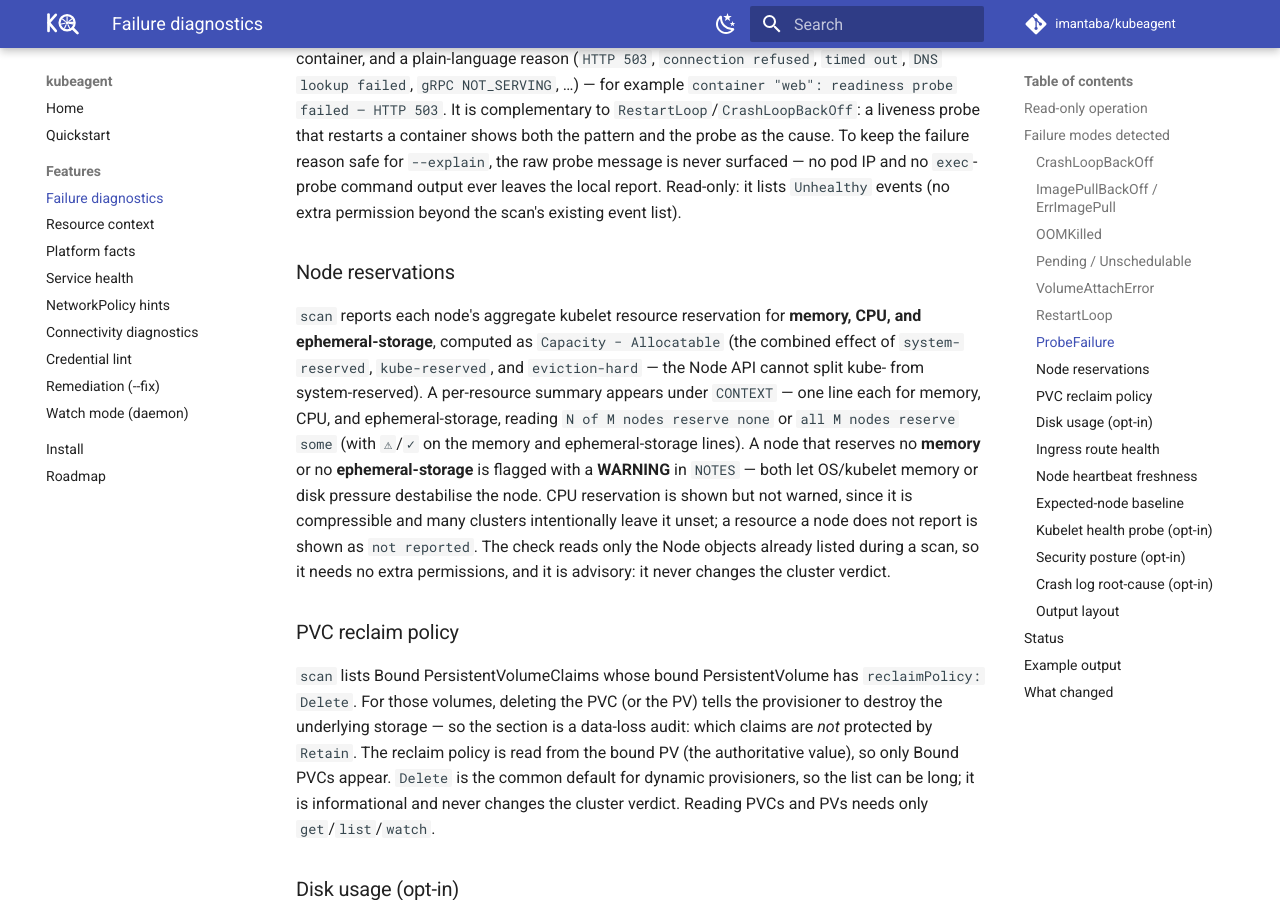
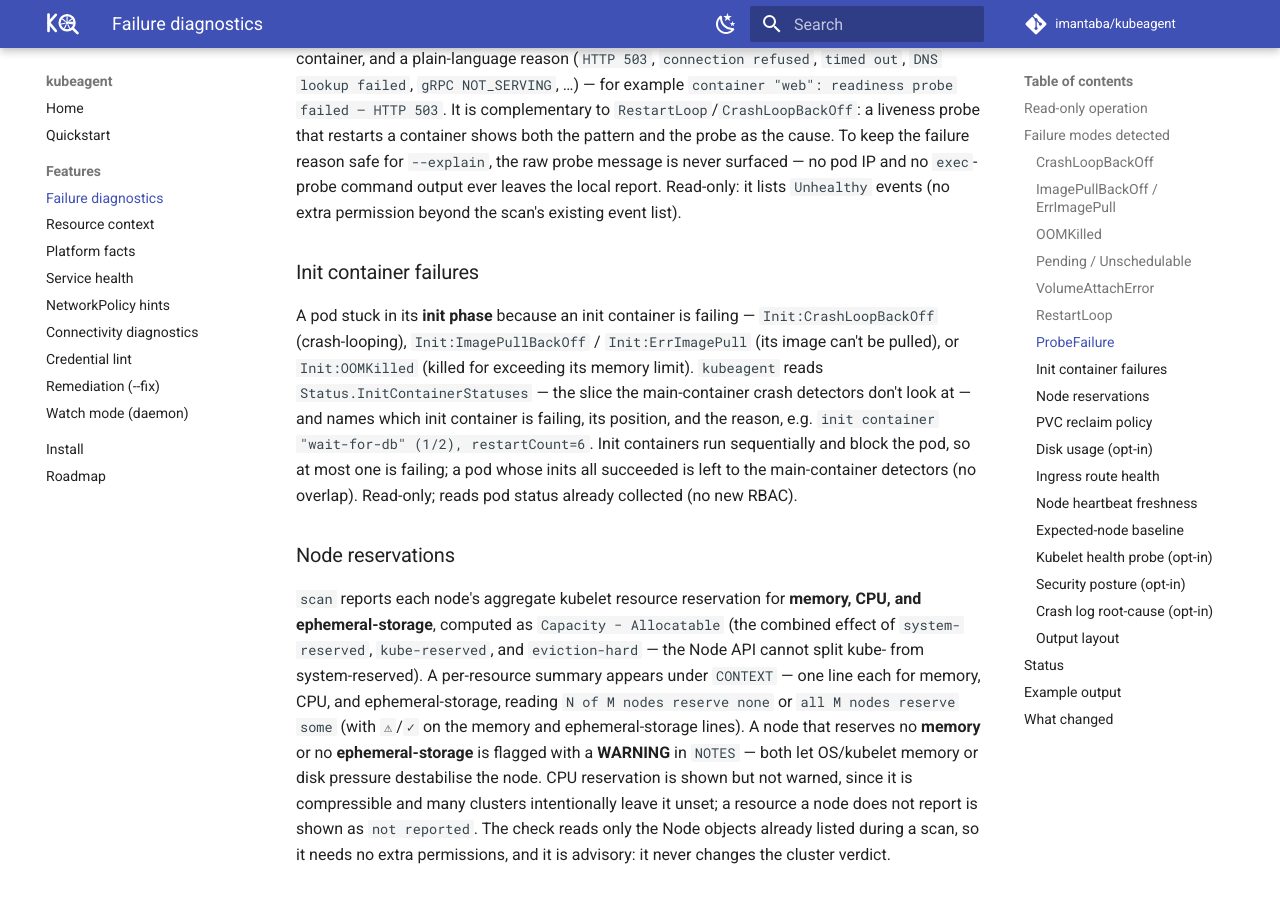
Before and after one commit to imantaba/kubeagent, an MkDocs documentation site: the page built from website/docs/features/diagnostics.md, in a window 1280 px wide and 900 px high, scrolled down 1546 px. Built offline with MkDocs 1.6.1 and Material for MkDocs 9.7.7, drawn with Linux system fonts in a browser that asks for light colours; comment, search, counter and statistics services are not loaded; some of the changed text lies outside the part shown.

Commit message:
docs: document the InitContainer failure detector

```diff
--- a/website/docs/features/diagnostics.md
+++ b/website/docs/features/diagnostics.md
@@ -64,6 +64,19 @@ that restarts a container shows both the pattern and the probe as the cause. To
 the failure reason safe for `--explain`, the raw probe message is never surfaced — no
 pod IP and no `exec`-probe command output ever leaves the local report. Read-only: it
 lists `Unhealthy` events (no extra permission beyond the scan's existing event list).
+
+### Init container failures
+
+A pod stuck in its **init phase** because an init container is failing —
+`Init:CrashLoopBackOff` (crash-looping), `Init:ImagePullBackOff` /
+`Init:ErrImagePull` (its image can't be pulled), or `Init:OOMKilled` (killed for
+exceeding its memory limit). `kubeagent` reads `Status.InitContainerStatuses` — the
+slice the main-container crash detectors don't look at — and names which init
+container is failing, its position, and the reason, e.g. `init container
+"wait-for-db" (1/2), restartCount=6`. Init containers run sequentially and block the
+pod, so at most one is failing; a pod whose inits all succeeded is left to the
+main-container detectors (no overlap). Read-only; reads pod status already collected
+(no new RBAC).
 
 ### Node reservations
 
@@ -241,7 +254,7 @@ schema are unchanged.
 
 `kubeagent scan` performs a read-only, whole-cluster scan and reports
 CrashLoopBackOff, ImagePullBackOff/ErrImagePull, OOMKilled,
-Pending/Unschedulable, VolumeAttachError (Multi-Attach), RestartLoop, and ProbeFailure pods, in text or JSON.
+Pending/Unschedulable, VolumeAttachError (Multi-Attach), RestartLoop, ProbeFailure, and init-container failures, in text or JSON.
 
 The optional `--explain` flag makes a single Claude API call to summarize
 findings in plain English. The deterministic core still works offline with no
```
Also changed, not shown: website/docs/quickstart.md (+1 -1 lines), CHANGELOG.md, README.md.
